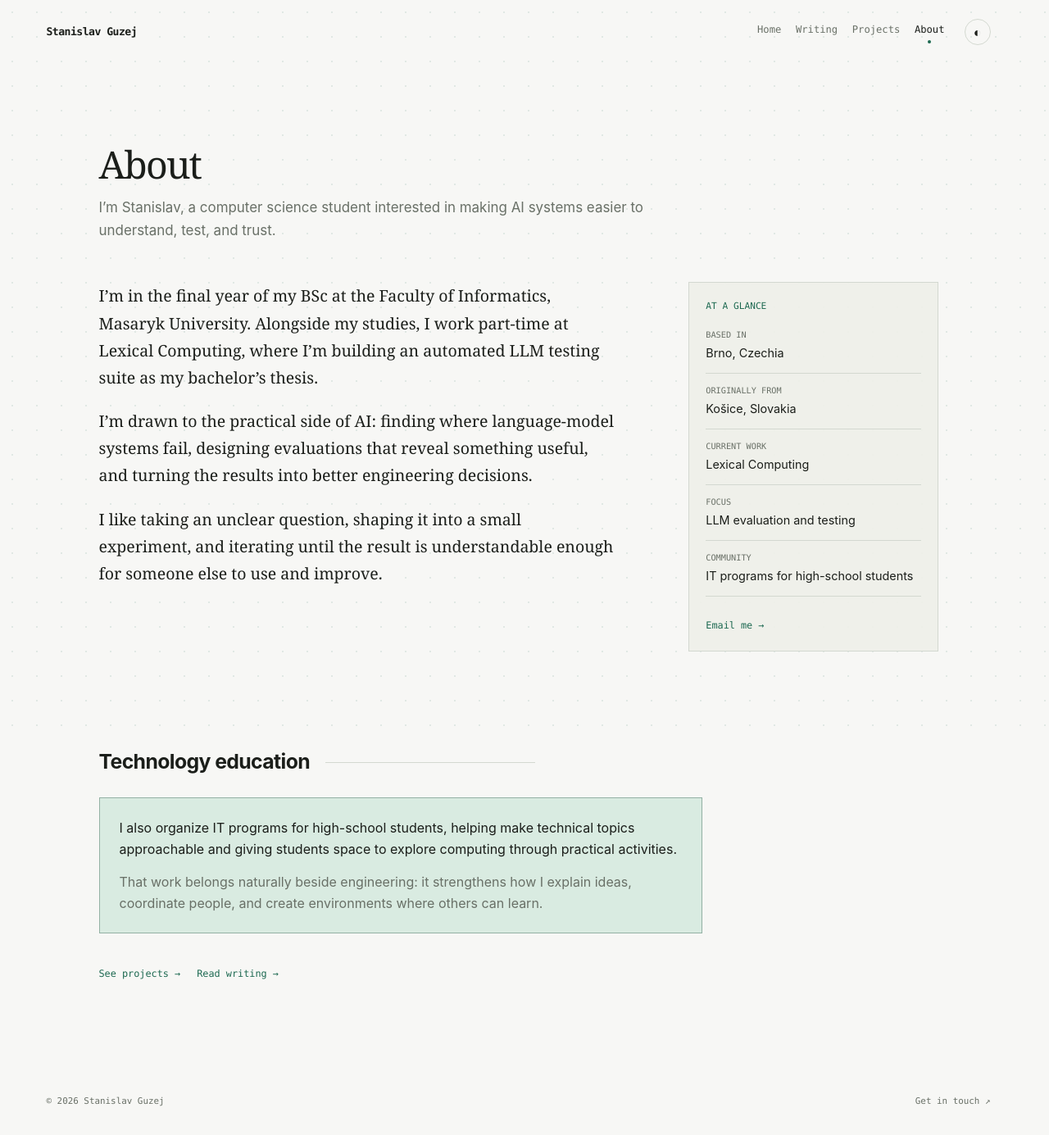
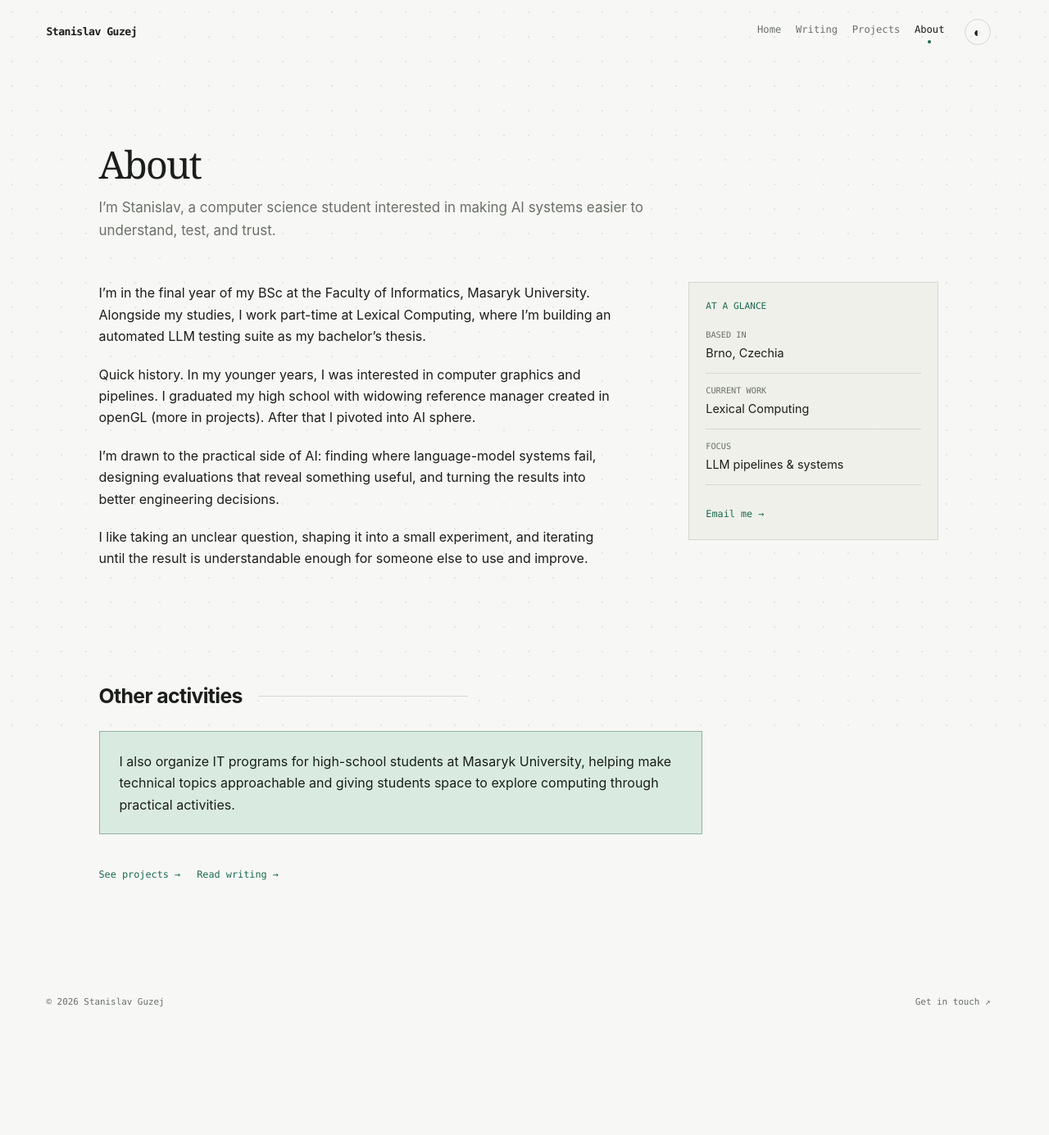
Before and after one commit to ganostuz/personalpage, a Jekyll site: the page built from about.html, in a window 1280 px wide. Shown: the whole page at 82% size. Built offline with Jekyll 4.4.1, drawn with Linux system fonts in a browser that asks for light colours; after the commit the page ends 1264 px from its top, so only the background shows below that.

Commit message:
minor changes

```diff
--- a/about.html
+++ b/about.html
@@ -13,6 +13,7 @@ permalink: /about/
   <div class="about-layout">
     <div class="prose about-copy">
       <p>I’m in the final year of my BSc at the Faculty of Informatics, Masaryk University. Alongside my studies, I work part-time at Lexical Computing, where I’m building an automated LLM testing suite as my bachelor’s thesis.</p>
+      <p>Quick history. In my younger years, I was interested in computer graphics and pipelines. I graduated my high school with widowing reference manager created in openGL (more in projects). After that I pivoted into AI sphere.</p>
       <p>I’m drawn to the practical side of AI: finding where language-model systems fail, designing evaluations that reveal something useful, and turning the results into better engineering decisions.</p>
       <p>I like taking an unclear question, shaping it into a small experiment, and iterating until the result is understandable enough for someone else to use and improve.</p>
     </div>
@@ -20,19 +21,16 @@ permalink: /about/
       <p class="facts-label">At a glance</p>
       <dl>
         <div><dt>Based in</dt><dd>Brno, Czechia</dd></div>
-        <div><dt>Originally from</dt><dd>Košice, Slovakia</dd></div>
         <div><dt>Current work</dt><dd>Lexical Computing</dd></div>
-        <div><dt>Focus</dt><dd>LLM evaluation and testing</dd></div>
-        <div><dt>Community</dt><dd>IT programs for high-school students</dd></div>
+        <div><dt>Focus</dt><dd>LLM pipelines & systems</dd></div>
       </dl>
       <a class="text-link" href="mailto:{{ site.email }}">Email me <span aria-hidden="true">→</span></a>
     </aside>
   </div>
   <section class="about-section" aria-labelledby="education-heading">
-    <div class="numbered-heading"><h2 id="education-heading">Technology education</h2><span aria-hidden="true"></span></div>
+    <div class="numbered-heading"><h2 id="education-heading">Other activities</h2><span aria-hidden="true"></span></div>
     <div class="community-card">
-      <p>I also organize IT programs for high-school students, helping make technical topics approachable and giving students space to explore computing through practical activities.</p>
-      <p>That work belongs naturally beside engineering: it strengthens how I explain ideas, coordinate people, and create environments where others can learn.</p>
+      <p>I also organize IT programs for high-school students at Masaryk University, helping make technical topics approachable and giving students space to explore computing through practical activities.</p>
     </div>
   </section>
   <div class="page-links"><a class="text-link" href="{{ '/projects/' | relative_url }}">See projects <span aria-hidden="true">→</span></a><a class="text-link" href="{{ '/writing/' | relative_url }}">Read writing <span aria-hidden="true">→</span></a></div>
--- a/assets/css/style.css
+++ b/assets/css/style.css
@@ -146,7 +146,7 @@ h1, h2, h3 { line-height: 1.2; }
 .prose-page { max-width: 52rem; padding-top: clamp(4rem, 8vw, 6rem); padding-bottom: clamp(4.5rem, 9vw, 7rem); }
 .page-title, .prose-page > h1 { margin-bottom: 0.75rem; font-family: var(--serif); font-size: clamp(2.25rem, 4.5vw, 2.9rem); font-weight: 400; letter-spacing: -0.04em; }
 .page-intro { max-width: 42rem; margin-bottom: 3rem; color: var(--muted); font-size: 1.06rem; }
-.prose { max-width: 43rem; font-family: var(--serif); font-size: clamp(1.08rem, 1.7vw, 1.22rem); line-height: 1.7; }
+.prose { max-width: 43rem; font-family: var(--sans); font-size: 1rem; line-height: 1.65; }
 .prose p { margin-bottom: 1.25rem; }
 .page-links { display: flex; flex-wrap: wrap; gap: 1.25rem; margin-top: 2.5rem; }
 .about-page { max-width: 64rem; }
@@ -171,6 +171,7 @@ h1, h2, h3 { line-height: 1.2; }
 .project-card-featured { border-color: color-mix(in srgb, var(--accent) 35%, var(--line)); background: var(--accent-soft); }
 .project-card h2 { margin-bottom: 0.75rem; font-size: 1.4rem; }
 .project-card > p { color: var(--muted); }
+.project-card > .text-link { display: inline-flex; margin-top: 0.35rem; }
 .card-topline { display: flex; justify-content: space-between; gap: 1rem; }
 .status-badge { padding: 0.14rem 0.4rem; border: 1px solid var(--accent); color: var(--accent); font-family: var(--mono); font-size: 0.62rem; text-transform: uppercase; }
 .status-badge-muted { border-color: var(--line); color: var(--muted); }
```
Also changed, not shown: projects.html (+9 -0 lines).
